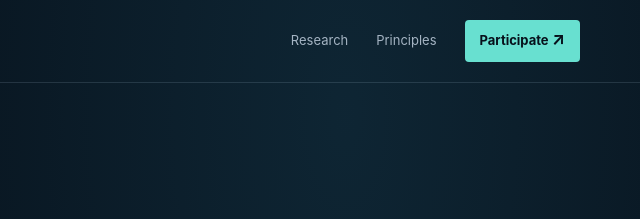
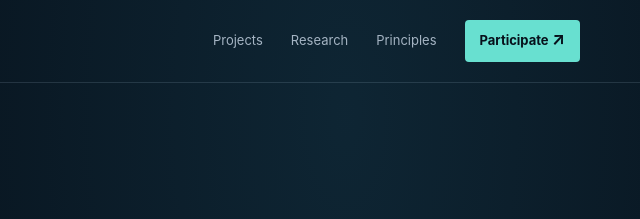
Before and after one commit to datasoftcompany-org/Advanced-AI-Research, a plain HTML site: page index.html in a window 1280 px wide. Shown: the top 219 px of the page, 640-1280 px from the left. Drawn offline with Linux system fonts and the light colour scheme.

Commit message:
feat(site): link public project register from homepage

```diff
--- a/index.html
+++ b/index.html
@@ -130,6 +130,7 @@
         <span><strong>DataSoft</strong><span>Advanced AI Research</span></span>
       </a>
       <nav class="navlinks" aria-label="Main navigation">
+        <a href="projects/">Projects</a>
         <a href="#research">Research</a>
         <a href="#principles">Principles</a>
         <a class="nav-cta" href="#participate">Participate <span class="arrow" aria-hidden="true">↗</span></a>
```
